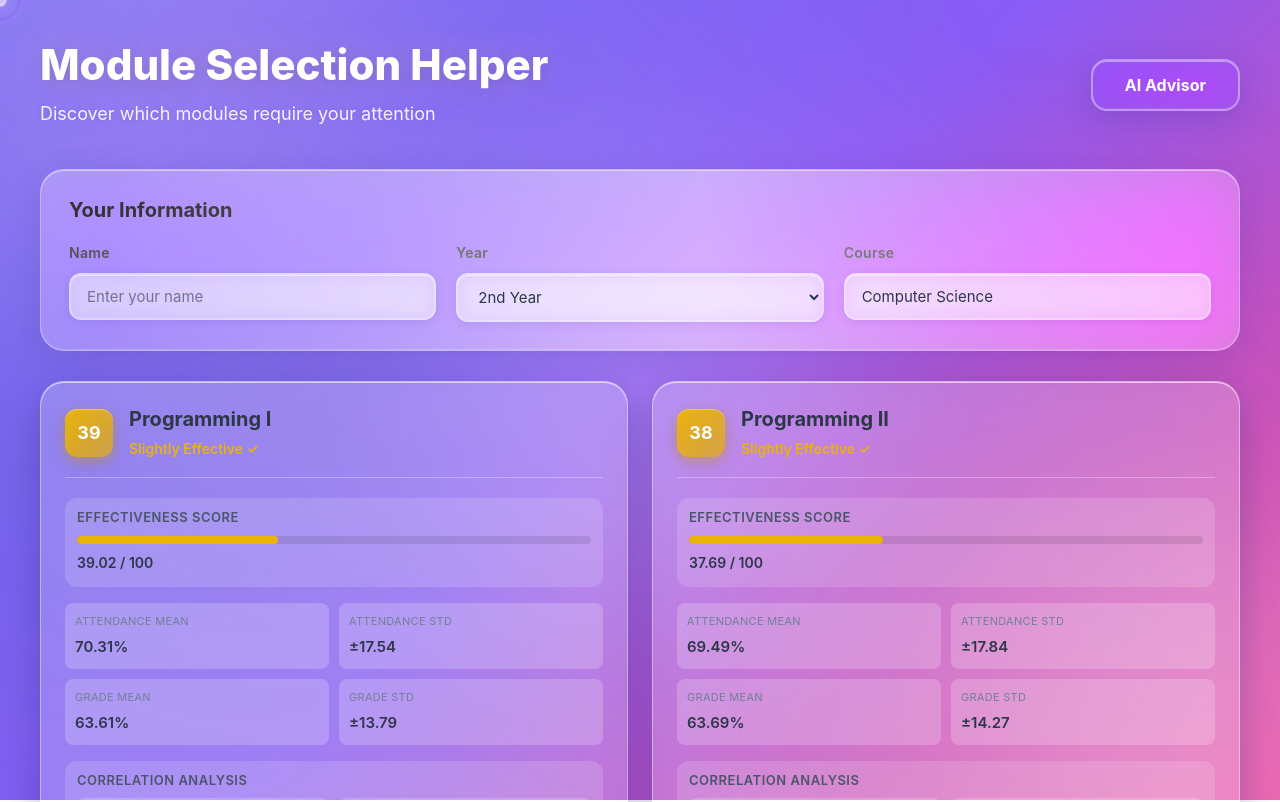
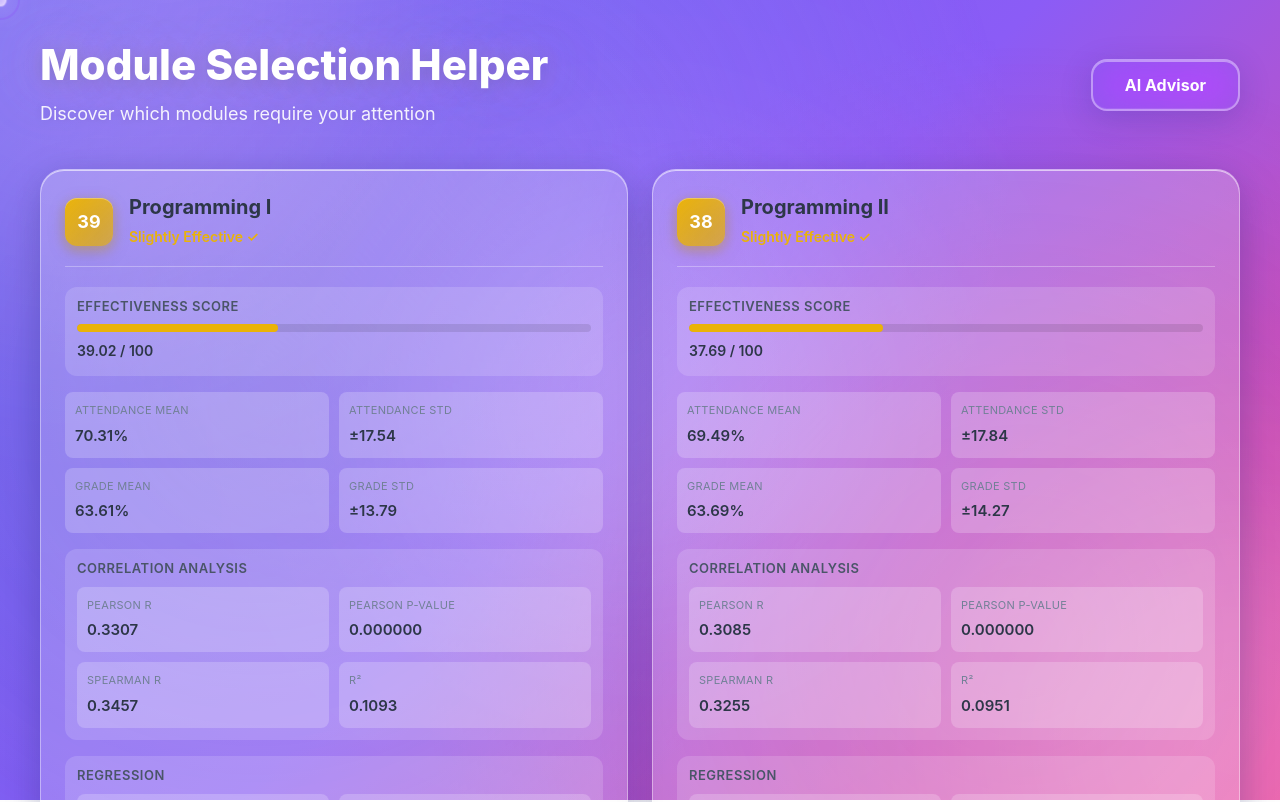
Before and after one commit to tanishbansal52/ic_hack_26, a React (Vite) app in the folder my-app/: page / in a window 1280 px wide. Shown: the top 802 px of the page. Built offline with nearby package versions, Linux system fonts and the light colour scheme.

Commit message:
Update App.jsx

```diff
--- a/my-app/src/App.jsx
+++ b/my-app/src/App.jsx
@@ -53,7 +53,7 @@ function App() {
         </div>
 
       {/* User Context Form */}
-      {!showChat && (
+      {showChat && (
         <div className="user-context-card">
           <h3 className="context-title">
             Your Information
```
